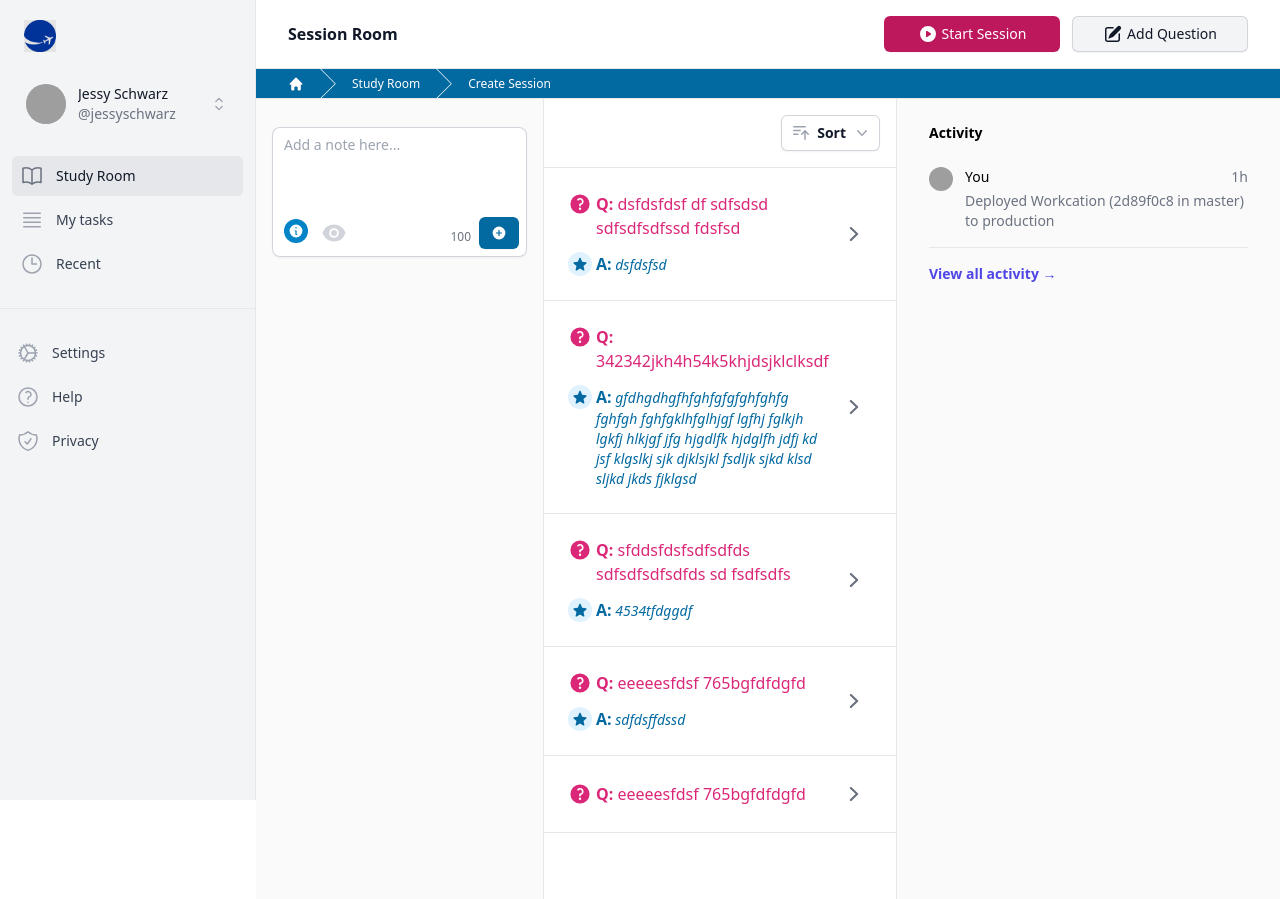
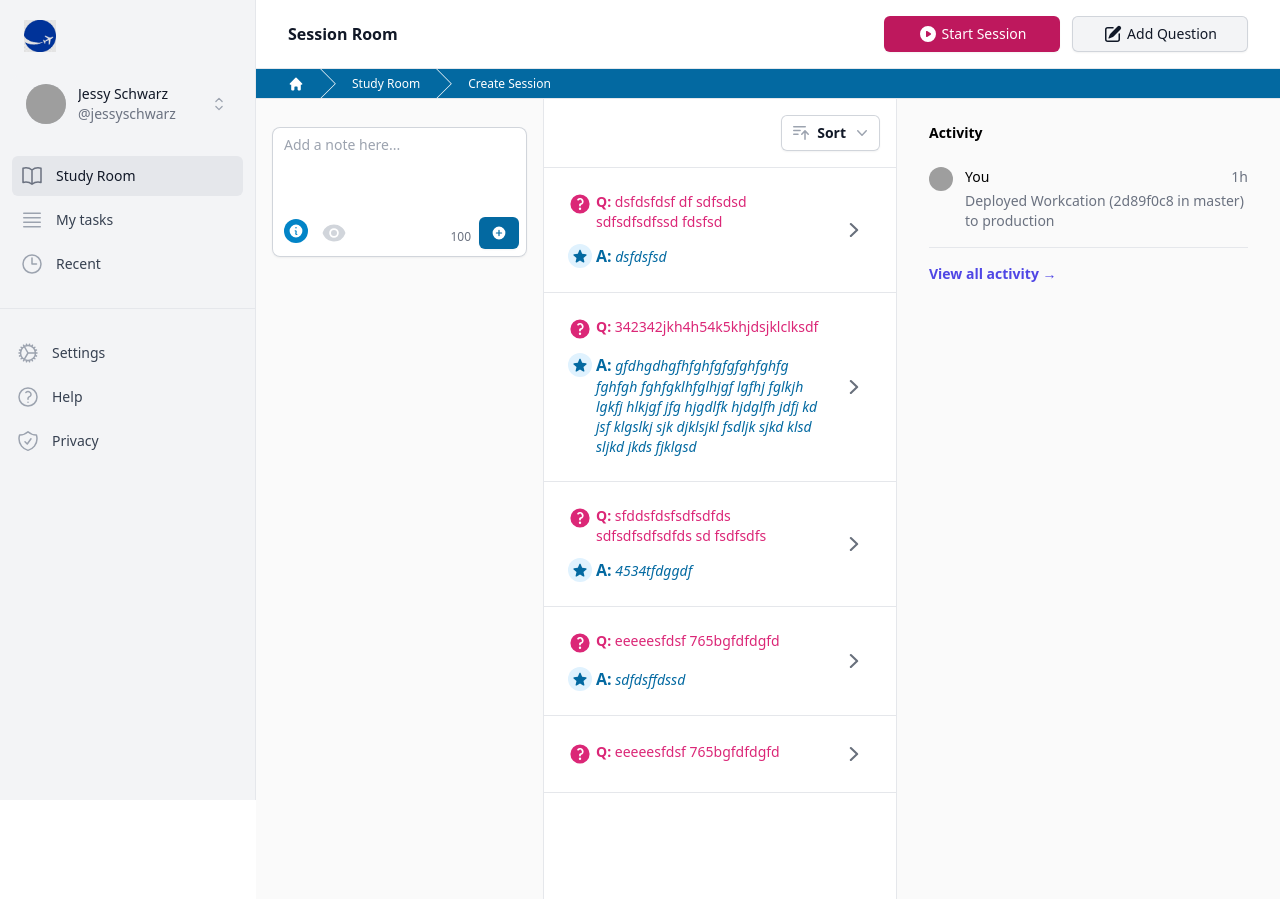
Before and after one commit to maariyadiminsky/pilot-buddy, a React (Create React App) app: page / in a window 1280 px wide. Built offline with nearby package versions, Linux system fonts and the light colour scheme; grey boxes are pictures that could not be loaded; a web font is replaced by a local one.

Commit message:
small styling improvement

```diff
--- a/src/modules/session/question/QuestionAction.tsx
+++ b/src/modules/session/question/QuestionAction.tsx
@@ -20,7 +20,7 @@ const QuestionAction = ({ setShouldShowQuestionAction }: QuestionActionProps) =>
     <div className="flex flex-col mb-6">
       <label
         htmlFor="question"
-        className="justify-start items-start block text-sm font-medium leading-6 text-pink-600"
+        className="justify-start items-start block text-sm font-semibold leading-6 text-pink-600"
       >
         Question
       </label>
@@ -42,7 +42,7 @@ const QuestionAction = ({ setShouldShowQuestionAction }: QuestionActionProps) =>
     </div>
     <div className="flex flex-col mt-2">
       <div className="flex justify-between">
-        <label htmlFor="answer" className="block text-sm font-medium leading-6 text-sky-700">
+        <label htmlFor="answer" className="block text-sm font-semibold leading-6 text-sky-700">
           Answer (Optional)
         </label>
       </div>
--- a/src/modules/session/question/SessionQuestion.tsx
+++ b/src/modules/session/question/SessionQuestion.tsx
@@ -17,7 +17,7 @@ const SessionQuestion = ({ question, answer }: SessionQuestionProps) => (
           <div className="w-8">
             <QuestionMarkCircleIcon className="text-pink-600 h-6 w-6" aria-hidden="true" />
           </div>
-          <div className="w-96 text-base font-medium text-pink-600">
+          <div className="w-96 text-sm font-medium text-pink-600">
             <span className="font-semibold">Q:</span> {question}
             <span className="sr-only">{question}</span>
           </div>
```
